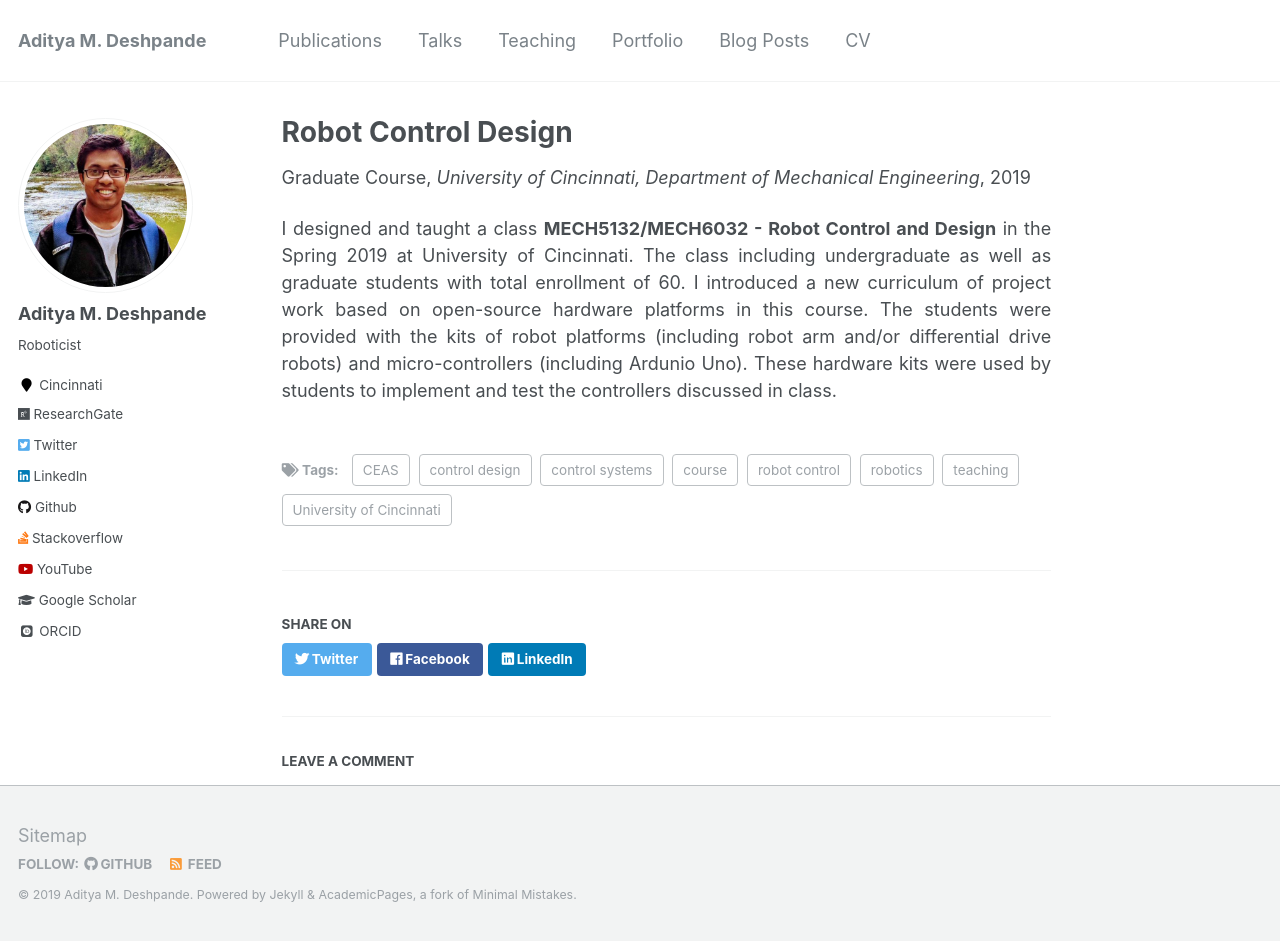
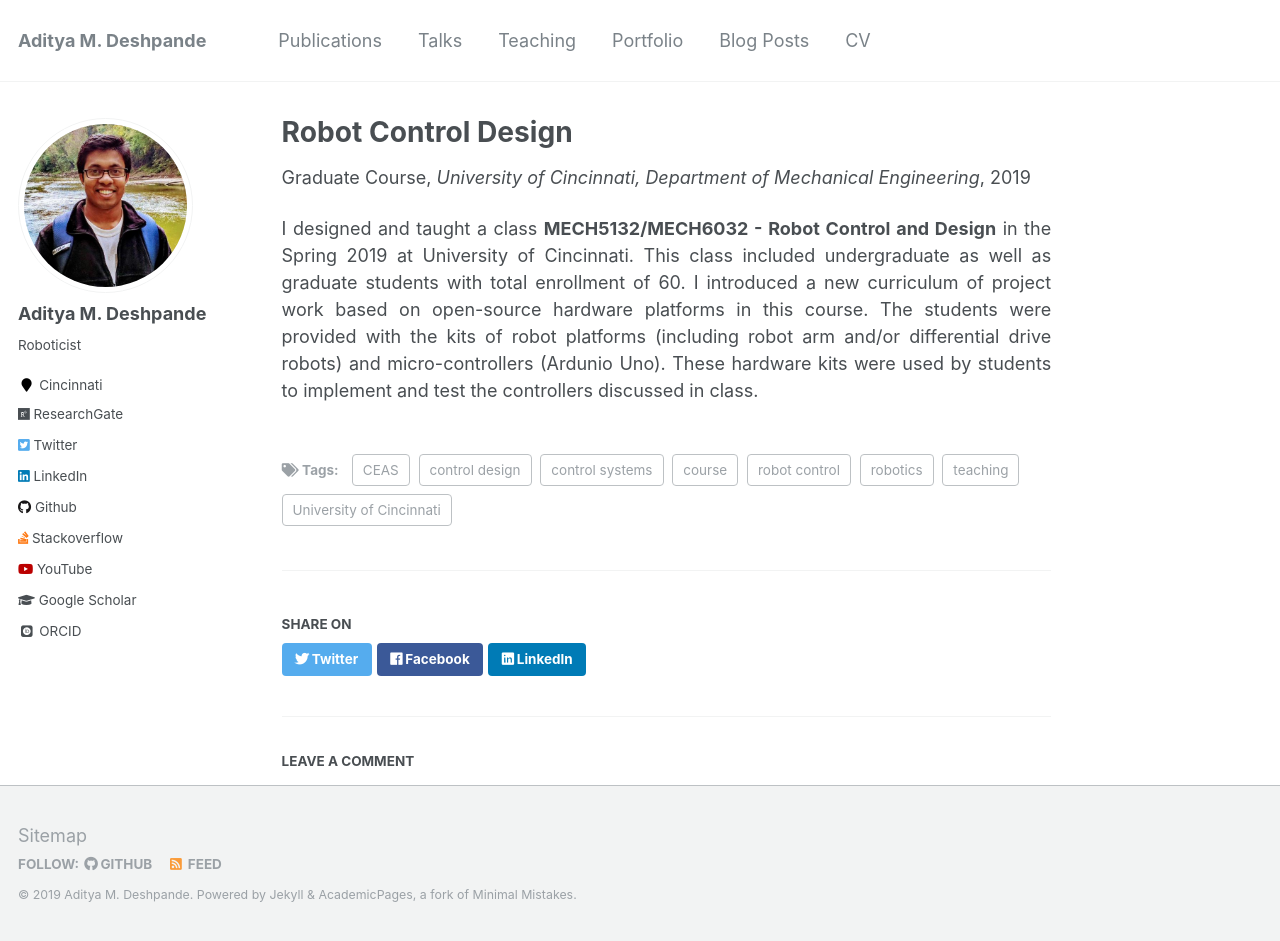
Before and after one commit to adipandas/adipandas.github.io, a Jekyll site: the page built from _teaching/2019-01-14-spring-teaching-1.md, in a window 1280 px wide and 941 px high. Built offline with Jekyll 4.4.1, drawn with Linux system fonts in a browser that asks for light colours; some web fonts are replaced; comment, search, counter and statistics services are not loaded.

Commit message:
Update 2019-01-14-spring-teaching-1.md

```diff
--- a/_teaching/2019-01-14-spring-teaching-1.md
+++ b/_teaching/2019-01-14-spring-teaching-1.md
@@ -7,7 +7,7 @@ venue: "University of Cincinnati, Department of Mechanical Engineering"
 date: 2019-01-14
 location: "Cincinnati, Ohio"
 
-excerpt: "I designed and taught a class <b>MECH5132/MECH6032 - Robot Control and Design</b> in the Spring 2019 at University of Cincinnati. The class including undergraduate as well as graduate students with total enrollment of 60. I introduced a new curriculum of project work based on open-source hardware platforms in this course. The students were provided with the kits of robot platforms (including robot arm and/or differential drive robots) and micro-controllers (including Ardunio Uno). These hardware kits were used by students to implement and test the controllers discussed in class. Click [here](https://adipandas.github.io/teaching/2019-spring-teaching-1) to read more."
+excerpt: "I designed and taught a class <b>MECH5132/MECH6032 - Robot Control and Design</b> in the Spring 2019 at University of Cincinnati. This class included undergraduate as well as graduate students with total enrollment of 60. I introduced a new curriculum of project work based on open-source hardware platforms in this course. The students were provided with the kits of robot platforms (including robot arm and/or differential drive robots) and micro-controllers (Ardunio Uno). These hardware kits were used by students to implement and test the controllers discussed in class. Click [here](https://adipandas.github.io/teaching/2019-spring-teaching-1) to read more."
 
 tags:
   - teaching
@@ -20,4 +20,4 @@ tags:
   - CEAS
 ---
 
-I designed and taught a class <b>MECH5132/MECH6032 - Robot Control and Design</b> in the Spring 2019 at University of Cincinnati. The class including undergraduate as well as graduate students with total enrollment of 60. I introduced a new curriculum of project work based on open-source hardware platforms in this course. The students were provided with the kits of robot platforms (including robot arm and/or differential drive robots) and micro-controllers (including Ardunio Uno). These hardware kits were used by students to implement and test the controllers discussed in class.
+I designed and taught a class <b>MECH5132/MECH6032 - Robot Control and Design</b> in the Spring 2019 at University of Cincinnati. This class included undergraduate as well as graduate students with total enrollment of 60. I introduced a new curriculum of project work based on open-source hardware platforms in this course. The students were provided with the kits of robot platforms (including robot arm and/or differential drive robots) and micro-controllers (Ardunio Uno). These hardware kits were used by students to implement and test the controllers discussed in class.
```
